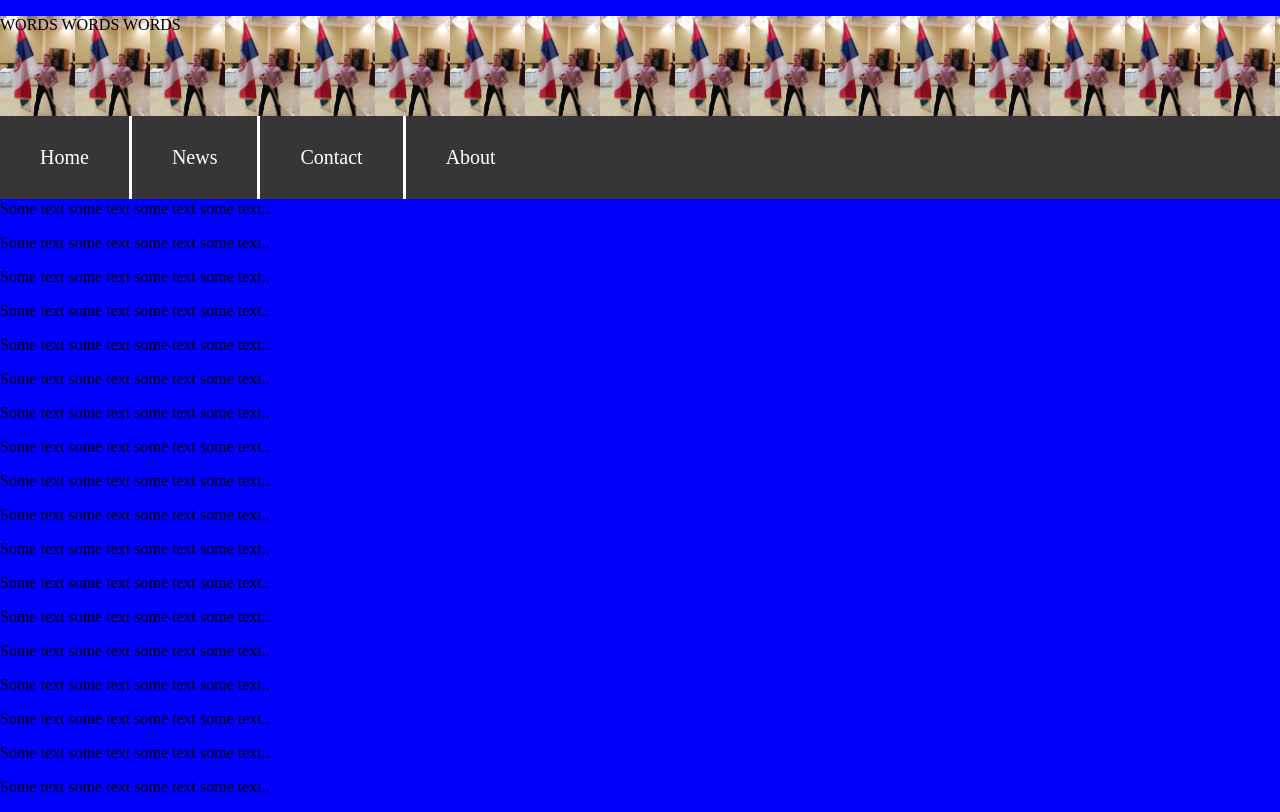
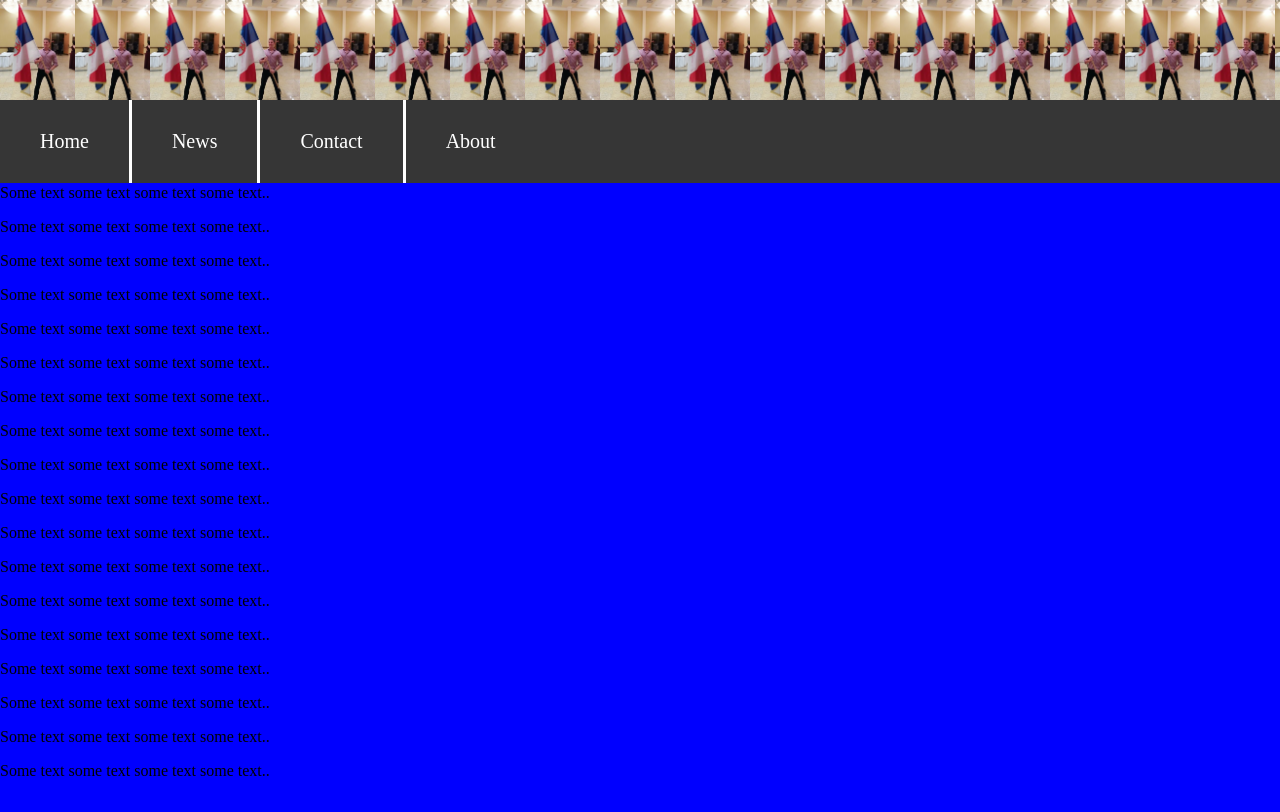
Before and after one commit to s298shar/Shubham_Sharma, a plain HTML site: page index.html in a window 1280 px wide. Drawn offline with Linux system fonts and the light colour scheme.

Commit message:
Update index.html

```diff
--- a/index.html
+++ b/index.html
@@ -10,7 +10,7 @@
 
 <body>
     <div class="header">
-        <p>WORDS WORDS WORDS </p>
+
     </div>
 
         <div class="nav">
```
